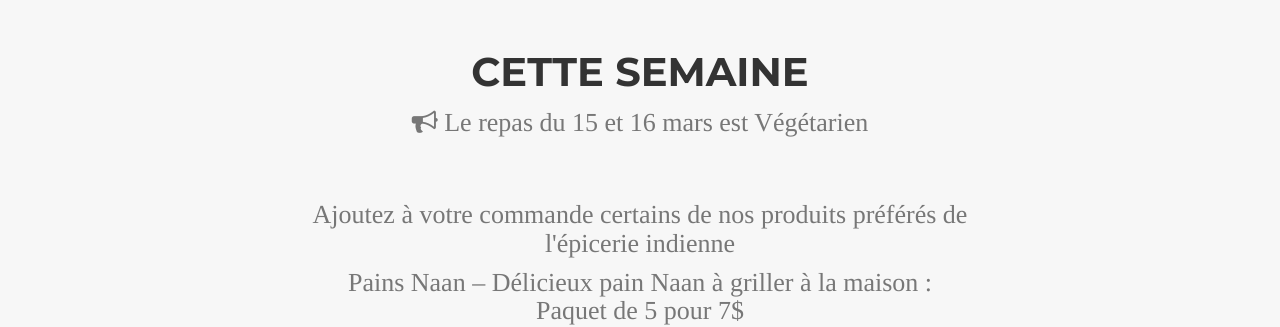
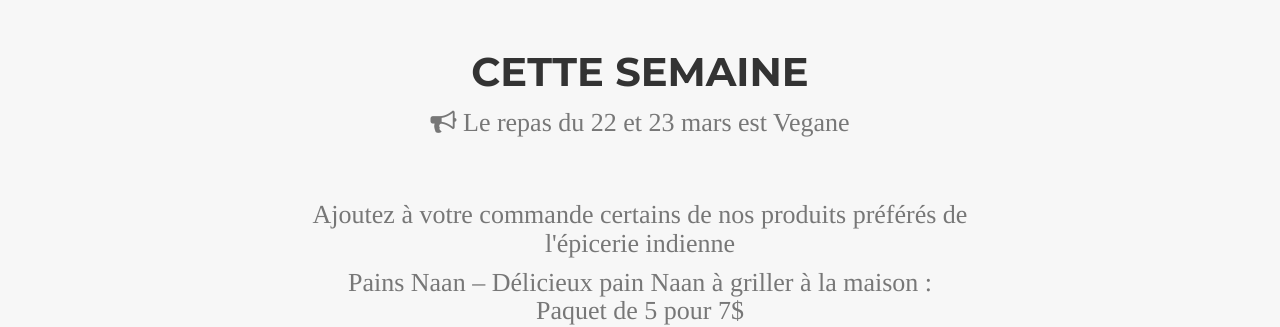
Before and after one commit to yogibelly/fr, a Jekyll site: the page built from index.html, in a window 1280 px wide and 900 px high, scrolled down 2114 px. Shown: the part 152-479 px from the top of the window. Built offline with Jekyll 4.4.1, drawn with Linux system fonts in a browser that asks for light colours; some web fonts are replaced.

Commit message:
changed announcement

```diff
--- a/_includes/portfolio_grid.html
+++ b/_includes/portfolio_grid.html
@@ -4,7 +4,7 @@
         <div class="row">
             <div class="col-lg-12 text-center">
                 <h2 class="section-heading">Cette Semaine</h2>
-                <h4 class="section-heading text-muted"><i class="fa fa-bullhorn">   </i>        Le repas du 15 et 16 mars est Végétarien</h4>
+                <h4 class="section-heading text-muted"><i class="fa fa-bullhorn">   </i>        Le repas du 22 et 23 mars est Vegane</h4>
                 <!--<h4 class="section-subheading">Meal for March 15th and 16th is Vegetarian</h4>-->
             </div>
         </div>
```
